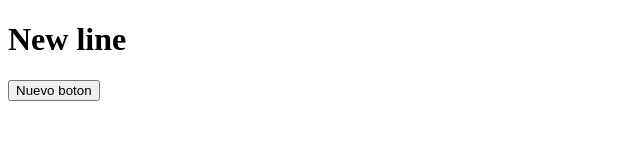
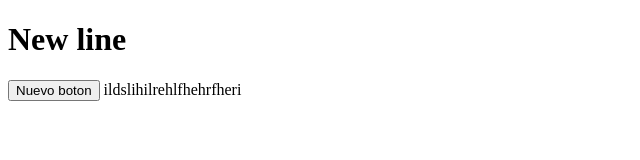
Before and after one commit to keyedan/actividad_git_visual, a plain HTML site: page index.html in a window 1280 px wide. Shown: the whole page, without its empty margins (0-640 px from the left). Drawn offline with Linux system fonts and the light colour scheme.

Commit message:
nueva linea en hyml

```diff
--- a/index.html
+++ b/index.html
@@ -7,5 +7,6 @@
 <body>
     <h1>New line</h1>
     <button>Nuevo boton</button>
+    ildslihilrehlfhehrfheri
 </body>
 </html>
```
